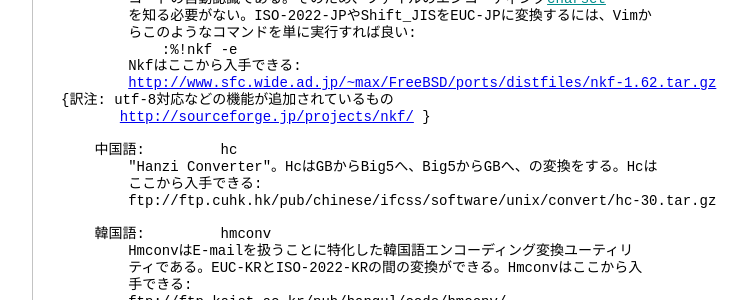
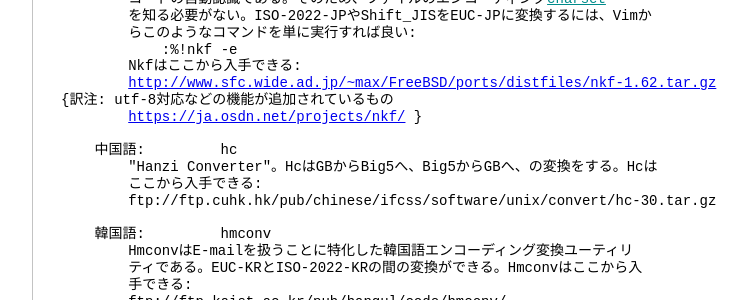
Before and after one commit to vim-jp/vimdoc-ja, a Jekyll site: the page built from mbyte.html, in a window 1280 px wide and 900 px high, scrolled down 7582 px. Shown: the part 151-451 px from the top of the window, without its empty margins (340-1087 px from the left). Built offline with Jekyll 4.4.1, drawn with Linux system fonts in a browser that asks for light colours; nearby versions of some CDN libraries; comment, search, counter and statistics services are not loaded.

Commit message:
Generated by Travis JOB 650.1
https://travis-ci.org/vim-jp/vimdoc-ja-working/builds/211730513

```diff
--- a/mbyte.html
+++ b/mbyte.html
@@ -457,7 +457,7 @@ Vimはいろいろな場面で自動的にエンコーディングを変換す
 &nbsp;&nbsp;&nbsp;&nbsp;&nbsp;&nbsp;&nbsp;&nbsp;Nkfはここから入手できる:<br>
 &nbsp;&nbsp;&nbsp;&nbsp;&nbsp;&nbsp;&nbsp;&nbsp;<span class="Constant"><a href="http://www.sfc.wide.ad.jp/~max/FreeBSD/ports/distfiles/nkf-1.62.tar.gz">http://www.sfc.wide.ad.jp/~max/FreeBSD/ports/distfiles/nkf-1.62.tar.gz</a></span><br>
 {訳注: utf-8対応などの機能が追加されているもの<br>
-&nbsp;&nbsp;&nbsp;&nbsp;&nbsp;&nbsp;&nbsp;<span class="Constant"><a href="http://sourceforge.jp/projects/nkf/">http://sourceforge.jp/projects/nkf/</a></span>&nbsp;}<br>
+&nbsp;&nbsp;&nbsp;&nbsp;&nbsp;&nbsp;&nbsp;&nbsp;<span class="Constant"><a href="https://ja.osdn.net/projects/nkf/">https://ja.osdn.net/projects/nkf/</a></span>&nbsp;}<br>
 <br>
 &nbsp;&nbsp;&nbsp;&nbsp;中国語:&nbsp;&nbsp;&nbsp;&nbsp;&nbsp;&nbsp;&nbsp;&nbsp; hc<br>
 &nbsp;&nbsp;&nbsp;&nbsp;&nbsp;&nbsp;&nbsp;&nbsp;&quot;Hanzi Converter&quot;。HcはGBからBig5へ、Big5からGBへ、の変換をする。Hcは<br>
```
